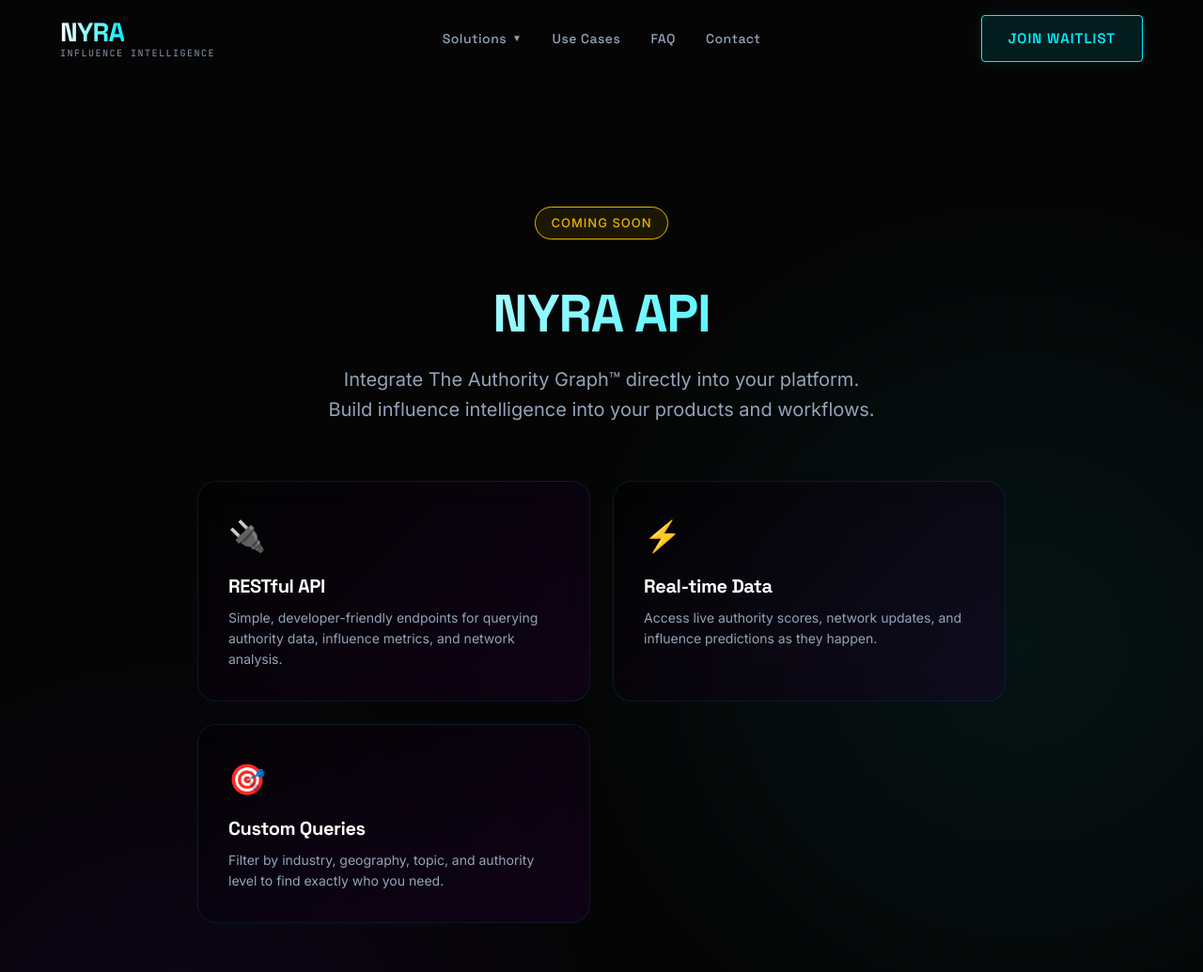
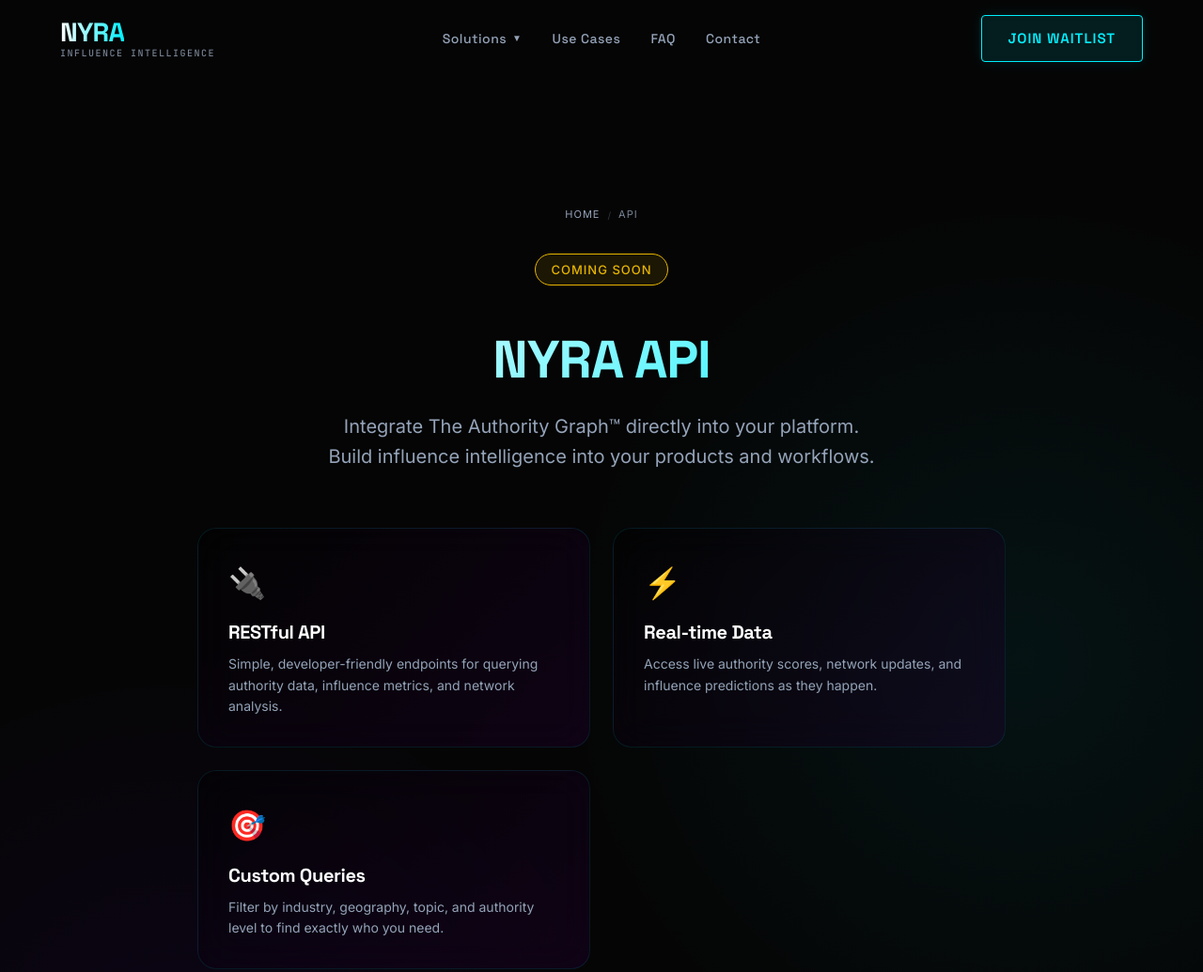
Before and after one commit to msuysal/Nyra, a website built with Vite: page api.html in a window 1280 px wide. Shown: the top 1035 px of the page at 94% size. Built offline with nearby package versions, Linux system fonts and the light colour scheme.

Commit message:
feat: add breadcrumbs to inner pages

```diff
--- a/api.html
+++ b/api.html
@@ -64,6 +64,11 @@
 
     <main style="padding-top: 140px; min-height: 80vh;">
         <section class="container" style="max-width: 900px; text-align: center; padding: 80px 20px;">
+            <nav class="breadcrumbs" style="justify-content: center;">
+                <a href="/index.html">Home</a>
+                <span class="separator">/</span>
+                <span class="current">API</span>
+            </nav>
             <span class="badge"
                 style="background: rgba(255, 200, 0, 0.1); color: #ffc800; border-color: #ffc800;">Coming Soon</span>
             <h1
--- a/style.css
+++ b/style.css
@@ -203,6 +203,42 @@
 .nav-links a:hover {
     color: #fff;
     text-shadow: 0 0 10px var(--primary-glow);
+}
+
+/* Breadcrumbs */
+.breadcrumbs {
+    display: flex;
+    align-items: center;
+    gap: 12px;
+    margin-bottom: 32px;
+    font-family: 'JetBrains Mono', monospace;
+}
+
+.breadcrumbs a {
+    font-size: 11px;
+    color: var(--text-muted);
+    text-decoration: none;
+    text-transform: uppercase;
+    letter-spacing: 1px;
+    transition: var(--transition);
+}
+
+.breadcrumbs a:hover {
+    color: var(--primary);
+}
+
+.breadcrumbs span.separator {
+    font-size: 10px;
+    color: var(--text-muted);
+    opacity: 0.3;
+}
+
+.breadcrumbs .current {
+    font-size: 11px;
+    color: var(--text-muted);
+    opacity: 0.8;
+    text-transform: uppercase;
+    letter-spacing: 1px;
 }
 
 /* Mega Menu */
```
Also changed, not shown: careers.html (+5 -0 lines), contact.html (+5 -0 lines), insights.html (+5 -0 lines), post.html (+6 -1 lines).
